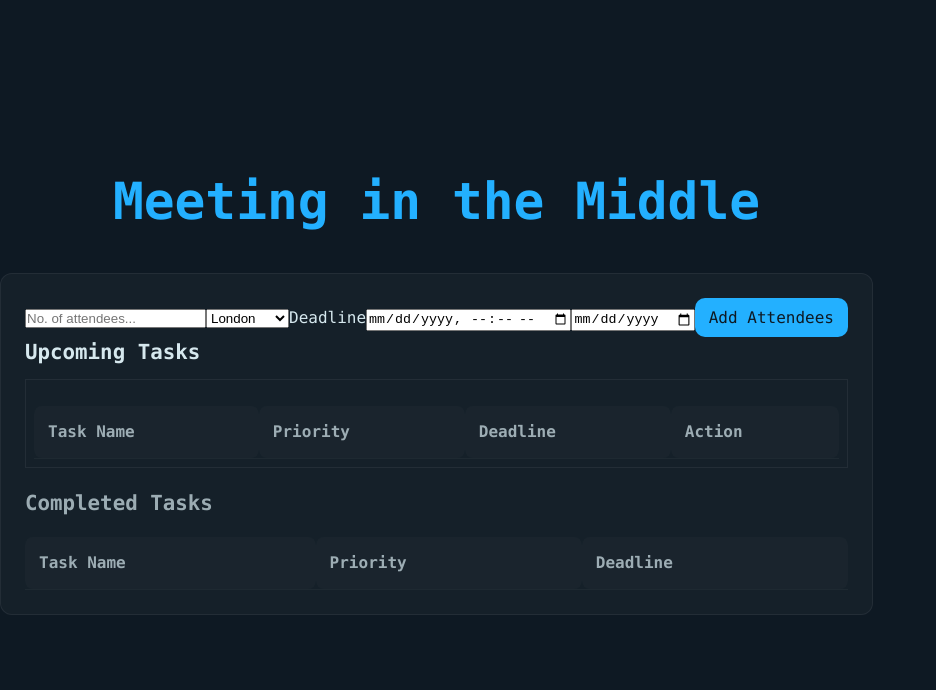
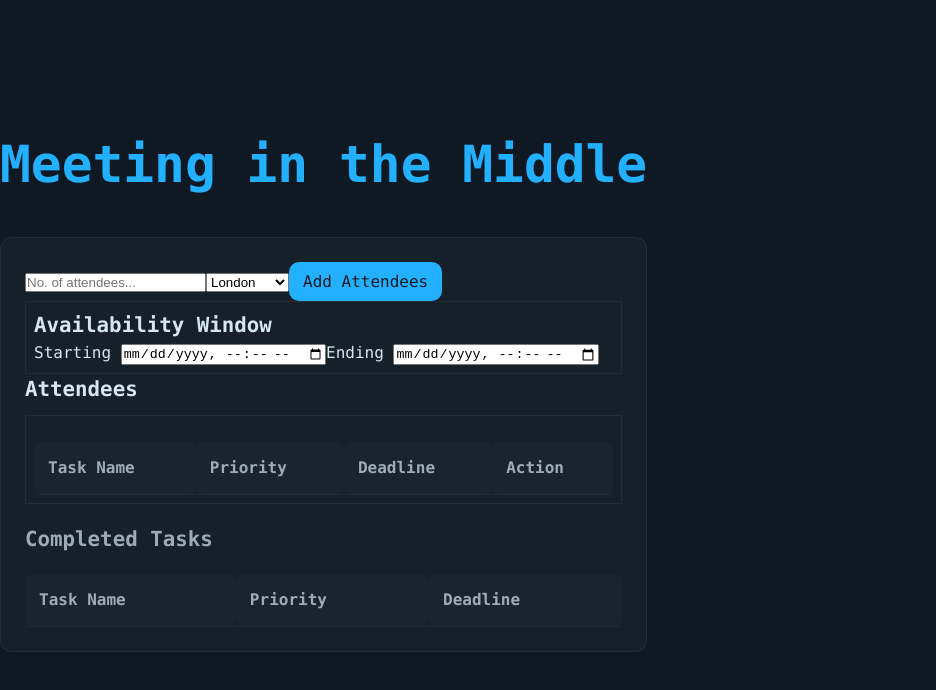
Before and after one commit to amelie-major/DurhamHackthon2025, a React (Vite) app in the folder task-scheduler-app/: page / in a window 1280 px wide. Shown: the top 690 px of the page, without its empty margins (0-936 px from the left). Built offline with nearby package versions, Linux system fonts and the light colour scheme.

Commit message:
Edited some front end

```diff
--- a/task-scheduler-app/src/App.css
+++ b/task-scheduler-app/src/App.css
@@ -81,6 +81,11 @@ button {
 }
 
 .task-list {
+      border: 1px solid var(--panel-border);
+      padding: 8px;
+}
+
+.availability-window-selection {
     border: 1px solid var(--panel-border);
     padding: 8px;
 }
--- a/task-scheduler-app/src/App.jsx
+++ b/task-scheduler-app/src/App.jsx
@@ -1,6 +1,5 @@
-//App.jsx
 import React, { useState } from "react";
-import "./App.css"; // Import your CSS file here
+import "./App.css";
 
 function App() {
     const [tasks, setTasks] = useState([]);
@@ -8,18 +7,14 @@ function App() {
     const [task, setTask] = useState("");
     const [priority, setPriority] = useState("top");
     const [deadline, setDeadline] = useState("");
+    const [availabilityStart, setAvailabilityStart] = useState("");
+    const [availabilityEnd, setAvailabilityEnd] = useState("");
 
-    const handleTaskChange = (e) => {
-        setTask(e.target.value);
-    };
-
-    const handlePriorityChange = (e) => {
-        setPriority(e.target.value);
-    };
-
-    const handleDeadlineChange = (e) => {
-        setDeadline(e.target.value);
-    };
+    const handleTaskChange = (e) => setTask(e.target.value);
+    const handlePriorityChange = (e) => setPriority(e.target.value);
+    const handleDeadlineChange = (e) => setDeadline(e.target.value);
+    const handleAvailabilityStartChange = (e) => setAvailabilityStart(e.target.value);
+    const handleAvailabilityEndChange = (e) => setAvailabilityEnd(e.target.value);
 
     const addTask = () => {
         if (task.trim() === "" || deadline === "") {
@@ -44,22 +39,20 @@ function App() {
         };
 
         setTasks([...tasks, newTask]);
-
         setTask("");
         setPriority("top");
         setDeadline("");
     };
 
     const markDone = (id) => {
-        const updatedTasks = tasks.map((t) =>
-            t.id === id ? { ...t, done: true } : t
-        );
-        setTasks(updatedTasks);
-
-        const completedTask = tasks.find((t) => t.id === id);
-        if (completedTask) {
-            setCompletedTasks([...completedTasks, completedTask]);
-        }
+        setTasks((prevTasks) => {
+            const updatedTasks = prevTasks.map((t) =>
+                t.id === id ? { ...t, done: true } : t
+            );
+            const completedTask = updatedTasks.find((t) => t.id === id);
+            setCompletedTasks((prev) => [...prev, completedTask]);
+            return updatedTasks;
+        });
     };
 
     const upcomingTasks = tasks.filter((t) => !t.done);
@@ -69,6 +62,7 @@ function App() {
             <header>
                 <h1>Meeting in the Middle</h1>
             </header>
+
             <main>
                 <div className="attendees-form">
                     <input
@@ -78,11 +72,7 @@ function App() {
                         value={task}
                         onChange={handleTaskChange}
                     />
-                    <select
-                        id="Country"
-                        value={priority}
-                        onChange={handlePriorityChange}
-                    >
+                    <select id="Country" value={priority} onChange={handlePriorityChange}>
                         <option value="London">London</option>
                         <option value="Paris">Paris</option>
                         <option value="Singapore">Singapore</option>
@@ -96,24 +86,33 @@ function App() {
                         <option value="Budapest">Budapest</option>
                         <option value="Wroclaw">Wroclaw</option>
                     </select>
-                    <label htmlFor="deadline">Deadline</label>
-                    <input
-                        type="datetime-local"
-                        id="deadline"
-                        value={deadline}
-                        onChange={handleDeadlineChange}
-                    />
-                    <input
-                        type="date"
-                        id="deadline"
-                        value={deadline}
-                        onChange={handleDeadlineChange}
-                    />
-                    <button id="add-task" onClick={addTask}>
+                    <button id="add-attendees" onClick={addTask}>
                         Add Attendees
                     </button>
                 </div>
-                <h2 className="heading">Upcoming Tasks</h2>
+
+                <div className="availability-window-selection">
+                  <thead>
+                    <h2 className="availability-heading">Availability Window</h2>
+
+                    <label htmlFor="availability-start">Starting </label>
+                    <input
+                        type="datetime-local"
+                        id="availability-start"
+                        value={availabilityStart}
+                        onChange={handleAvailabilityStartChange}
+                    />
+                    <label htmlFor="availability-end">Ending </label>
+                    <input
+                        type="datetime-local"
+                        id="availability-end"
+                        value={availabilityEnd}
+                        onChange={handleAvailabilityEndChange}
+                    />
+                    </thead>
+                </div>
+
+                <h2 className="heading">Attendees</h2>
                 <div className="task-list" id="task-list">
                     <table>
                         <thead>
@@ -145,6 +144,7 @@ function App() {
                         </tbody>
                     </table>
                 </div>
+
                 <div className="completed-task-list">
                     <h2 className="cheading">Completed Tasks</h2>
                     <table>
```
